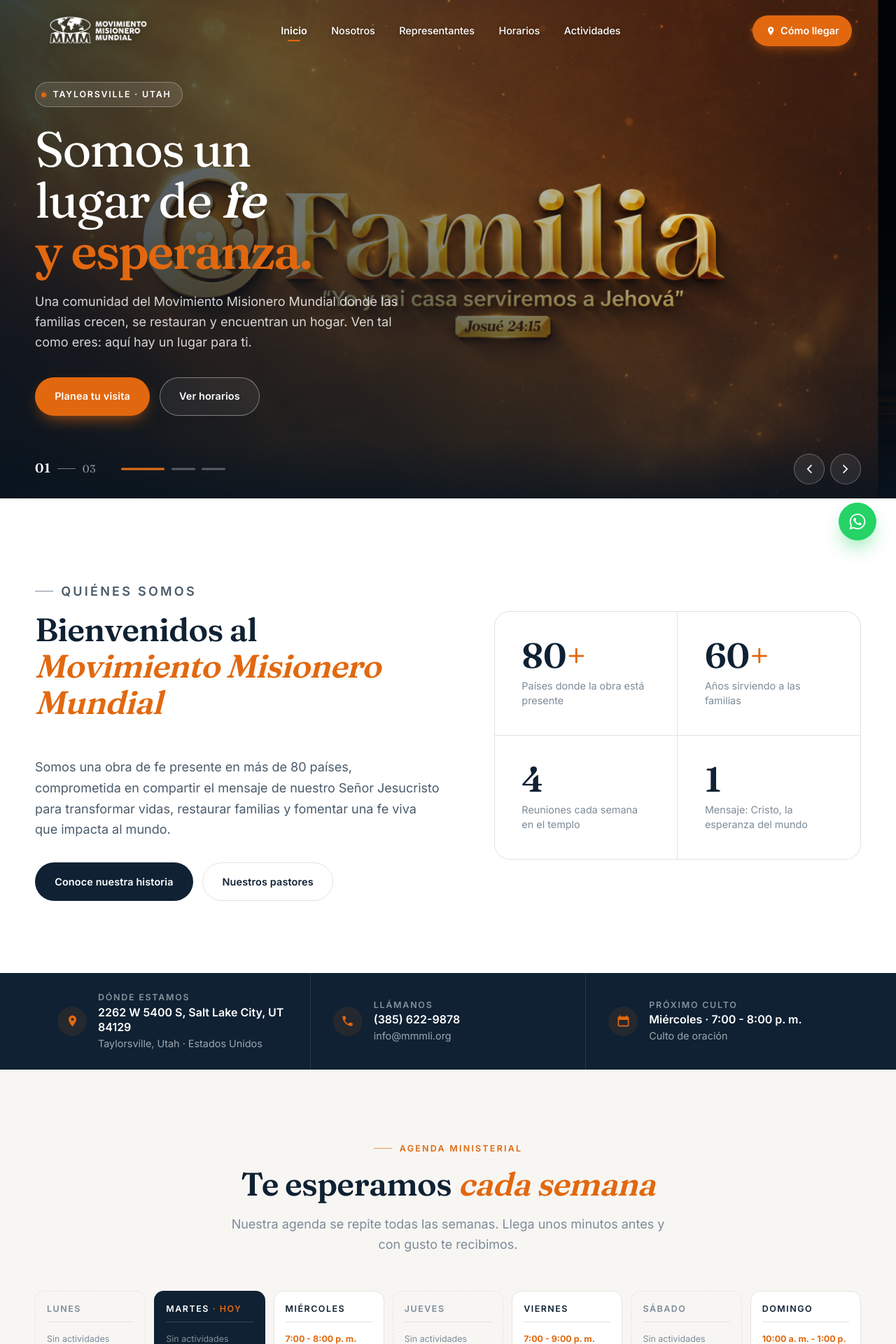
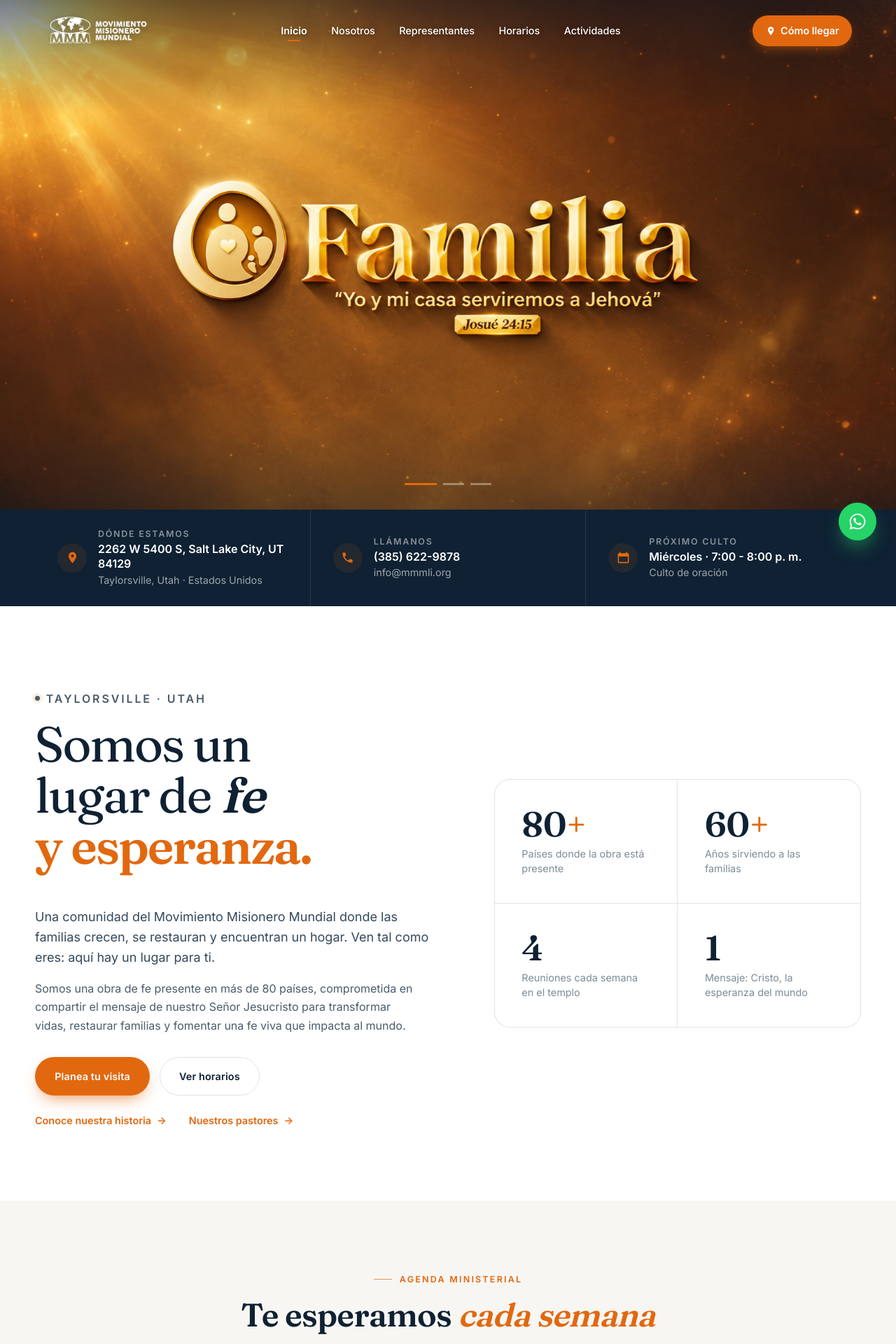
Before and after one commit to DevPaulSuarez/MMM-Utha, a PHP site: page / in a window 1280 px wide. Shown: the top 1920 px of the page at 70% size. Run offline with PHP 8.4, Linux system fonts and the light colour scheme.

Commit message:
El slider vuelve a ser solo imagenes y su mensaje baja a Quienes somos
- Revertido el cambio anterior del slider y del orden: el inicio
  vuelve a ser slider, tira de datos y luego Quienes somos.
- El slider queda limpio, sin texto encima, con una sombra fina
  arriba y abajo para que se lean el menu y los puntos; su altura
  recorta menos la foto.
- Taylorsville · Utah, 'Somos un lugar de fe y esperanza', el parrafo
  de bienvenida y los botones Planea tu visita / Ver horarios pasan a
  encabezar Quienes somos, donde ese titular es ahora el h1.
- Conoce nuestra historia y Nuestros pastores siguen accesibles como
  enlaces al pie de esa seccion.

Co-Authored-By: Claude Opus 5 <noreply@anthropic.com>
Claude-Session: https://claude.ai/code/session_01XB6ooeYXJupbk3rjXZ7aGX

```diff
--- a/css/style.css
+++ b/css/style.css
@@ -335,13 +335,15 @@ h1, h2, h3, h4 {
 .header--menu-abierto .nav__toggle span::after  { transform: translateY(-6px) rotate(-45deg); }
 
 /* 5. Hero ------------------------------------------------------ */
+/* Solo las imágenes: el mensaje de bienvenida vive en la sección
+   "Quiénes somos" */
 .hero {
   position: relative;
   overflow: hidden;
   background: var(--ink);
   /* Se mete bajo el header para que el cristal tenga imagen detrás */
   margin-top: calc(-1 * var(--alto-header, 76px));
-  height: calc(clamp(560px, 78vh, 820px) + var(--alto-header, 76px));
+  height: calc(clamp(440px, 50vw, 700px) + var(--alto-header, 76px));
 }
 
 .slider__pista {
@@ -357,249 +359,82 @@ h1, h2, h3, h4 {
   height: 100%;
   object-fit: cover;
   object-position: center;
-  transform: scale(1.04);
-  transition: transform 1.2s var(--ease);
-}
-
-/* La foto en pantalla se acerca despacio; al salir vuelve a su
-   sitio, así el movimiento nunca se acumula */
-.slider__slide.es-activa .slider__imagen {
-  animation: heroZoom 8s ease-out forwards;
-}
-
-@keyframes heroZoom {
-  from { transform: scale(1.04); }
-  to   { transform: scale(1.12); }
-}
-
-/* Velo para que el texto se lea sobre cualquier foto */
+  transform: scale(1.06);
+  animation: heroZoom 9s var(--ease) forwards;
+}
+
+@keyframes heroZoom { to { transform: scale(1); } }
+
+/* Sombra fina arriba y abajo: arriba para que se lea el menú,
+   abajo para que los puntos no se pierdan en una foto clara */
 .hero__velo {
   position: absolute;
   inset: 0;
   z-index: 2;
   pointer-events: none;
   background:
-    linear-gradient(to right, rgba(8, 20, 32, .82) 0%, rgba(8, 20, 32, .5) 45%, rgba(8, 20, 32, .15) 75%),
-    linear-gradient(to top, rgba(8, 20, 32, .75) 0%, transparent 55%);
-}
-
-.hero__contenido {
-  position: absolute;
-  inset: 0;
-  z-index: 3;
-  display: flex;
-  align-items: center;
-  padding-top: var(--alto-header, 76px);
-  /* Deja libre la franja de los controles */
-  padding-bottom: 5.5rem;
-}
-
-.hero__texto { max-width: 40rem; color: #fff; }
-
-/* El mensaje entra de a poco al abrir la página */
-.hero__texto > * { animation: heroEntra .9s var(--ease) backwards; }
-.hero__marca    { animation-delay: .15s; }
-.hero__titulo   { animation-delay: .28s; }
-.hero__bajada   { animation-delay: .4s; }
-.hero__acciones { animation-delay: .52s; }
-
-@keyframes heroEntra {
-  from { opacity: 0; transform: translateY(18px); }
-  to   { opacity: 1; transform: none; }
-}
-
-.hero__marca {
-  display: inline-flex;
-  align-items: center;
-  gap: .6rem;
-  margin-bottom: 1.4rem;
-  padding: .42rem .95rem .42rem .5rem;
-  border: 1px solid rgba(255, 255, 255, .28);
-  border-radius: 999px;
-  background: rgba(255, 255, 255, .1);
-  -webkit-backdrop-filter: blur(8px);
-          backdrop-filter: blur(8px);
-  font-size: var(--t-xs);
-  font-weight: 600;
-  letter-spacing: .14em;
-  text-transform: uppercase;
-}
-.hero__marca i {
-  width: 7px;
-  height: 7px;
-  border-radius: 50%;
-  background: var(--acento);
-  box-shadow: 0 0 0 4px var(--acento-luz);
-}
-
-.hero__titulo {
-  color: #fff;
-  font-size: var(--t-3xl);
-  font-weight: 400;
-  line-height: 1.04;
-  letter-spacing: -.03em;
-  text-wrap: balance;
-}
-.hero__titulo em {
-  font-style: italic;
-  font-weight: 600;
-  color: #fff;
-}
-.hero__titulo b {
-  display: block;
-  font-weight: 600;
-  color: var(--acento);
-}
-
-.hero__bajada {
-  margin-top: 1.35rem;
-  max-width: 34rem;
-  color: rgba(255, 255, 255, .82);
-  font-size: var(--t-lg);
-  line-height: 1.6;
-}
-
-.hero__acciones {
-  display: flex;
-  flex-wrap: wrap;
-  gap: .85rem;
-  margin-top: 2.2rem;
-}
-
-/* Controles del slider ---------------------------------------- */
-.hero__controles {
+    linear-gradient(to bottom, rgba(8, 20, 32, .55) 0%, transparent 22%),
+    linear-gradient(to top, rgba(8, 20, 32, .45) 0%, transparent 20%);
+}
+
+/* Controles del slider */
+.slider__puntos {
   position: absolute;
   left: 0;
   right: 0;
-  bottom: 0;
-  z-index: 5;
-  padding-block: clamp(1rem, 2.5vh, 1.9rem);
-  /* Un velo propio para que los controles se lean sobre la foto */
-  background: linear-gradient(to top, rgba(8, 20, 32, .6), transparent);
-}
-
-.hero__controles-fila {
-  display: flex;
-  align-items: center;
-  gap: clamp(1rem, 3vw, 2.25rem);
-}
-
-/* Contador 01 — 03 */
-.slider__contador {
-  display: flex;
-  align-items: center;
-  gap: .6rem;
-  flex-shrink: 0;
-  font-family: var(--display);
-  font-size: 1.15rem;
-  font-weight: 600;
-  color: #fff;
-  letter-spacing: .04em;
-  line-height: 1;
-}
-.slider__contador-linea {
-  width: 26px;
-  height: 1px;
-  background: rgba(255, 255, 255, .45);
-}
-.slider__contador-total {
-  color: rgba(255, 255, 255, .55);
-  font-size: .95rem;
-  font-weight: 400;
-}
-
-/* Barras de avance */
-.slider__puntos {
-  display: flex;
-  align-items: center;
-  gap: .6rem;
-  flex: 1 1 auto;
+  bottom: clamp(.9rem, 3vh, 2.2rem);
+  z-index: 4;
+  display: flex;
+  justify-content: center;
+  gap: .55rem;
 }
 
 .slider__punto {
-  position: relative;
-  width: 34px;
+  width: 30px;
   height: 3px;
   /* El relleno agranda la zona que se puede tocar con el dedo sin
-     engordar la barrita */
-  padding: 12px 0;
+     engordar la barrita: se pinta solo sobre el contenido */
+  padding: 11px 0;
   box-sizing: content-box;
+  background-clip: content-box;
   border: 0;
-  background: none;
+  border-radius: 3px;
+  background-color: rgba(255, 255, 255, .35);
   cursor: pointer;
-  transition: width .45s var(--ease);
-}
-
-/* El riel */
-.slider__punto::before {
-  content: "";
+  transition: background-color .3s var(--ease), width .3s var(--ease);
+}
+.slider__punto:hover { background-color: rgba(255, 255, 255, .6); }
+.slider__punto--activo { width: 46px; background-color: var(--acento); }
+
+.hero__flecha {
   position: absolute;
-  left: 0;
-  right: 0;
   top: 50%;
-  height: 3px;
-  transform: translateY(-50%);
-  border-radius: 3px;
-  background: rgba(255, 255, 255, .3);
-  transition: background .3s var(--ease);
-}
-.slider__punto:hover::before { background: rgba(255, 255, 255, .55); }
-
-/* Lo recorrido del tiempo que falta para el siguiente banner */
-.slider__punto-barra {
-  position: absolute;
-  left: 0;
-  top: 50%;
-  width: 0;
-  height: 3px;
-  transform: translateY(-50%);
-  border-radius: 3px;
-  background: var(--acento);
-}
-
-.slider__punto--activo { width: 62px; }
-.slider__punto--activo .slider__punto-barra {
-  animation: avanceSlider var(--slider-tiempo, 6000ms) linear forwards;
-}
-/* Mientras el visitante mira o toca, el avance se congela */
-.hero--pausado .slider__punto--activo .slider__punto-barra {
-  animation-play-state: paused;
-}
-
-@keyframes avanceSlider { to { width: 100%; } }
-
-/* Flechas */
-.slider__flechas { display: flex; gap: .5rem; flex-shrink: 0; }
-
-.hero__flecha {
+  z-index: 4;
   display: grid;
   place-items: center;
-  width: 44px;
-  height: 44px;
-  border: 1px solid rgba(255, 255, 255, .28);
+  width: 48px;
+  height: 48px;
+  transform: translateY(-50%);
+  border: 1px solid rgba(255, 255, 255, .3);
   border-radius: 50%;
   background: rgba(255, 255, 255, .08);
-  -webkit-backdrop-filter: blur(8px);
-          backdrop-filter: blur(8px);
+  -webkit-backdrop-filter: blur(6px);
+          backdrop-filter: blur(6px);
   color: #fff;
+  font-size: 1rem;
   cursor: pointer;
-  transition: background .3s var(--ease), border-color .3s var(--ease),
-              transform .3s var(--ease);
-}
-.hero__flecha svg { width: 20px; height: 20px; fill: currentColor; }
-.hero__flecha:hover {
-  background: #fff;
-  border-color: #fff;
-  color: var(--ink);
-  transform: translateY(-2px);
-}
+  opacity: 0;
+  transition: opacity .3s var(--ease), background .3s var(--ease);
+}
+.hero:hover .hero__flecha,
+.hero__flecha:focus-visible { opacity: 1; }
+.hero__flecha:hover { background: rgba(255, 255, 255, .22); }
+.hero__flecha--prev { left: clamp(.8rem, 2vw, 2rem); }
+.hero__flecha--next { right: clamp(.8rem, 2vw, 2rem); }
 
 @media (prefers-reduced-motion: reduce) {
   .slider__pista { transition: none; }
-  .slider__slide.es-activa .slider__imagen,
   .slider__imagen { animation: none; transform: none; }
-  .hero__texto > * { animation: none; }
-  .slider__punto--activo .slider__punto-barra { animation: none; width: 100%; }
 }
 
 /* 6. Componentes ----------------------------------------------- */
@@ -852,9 +687,53 @@ a.barra-info__item:hover { background: #16293c; }
 
 .somos__texto p {
   margin-top: var(--s-2);
-  font-size: var(--t-lg);
+  font-size: var(--t-md);
   color: var(--tinta);
-  max-width: 52ch;
+  max-width: 54ch;
+}
+
+/* Antetítulo con el punto naranja: viene del banner */
+.eyebrow--lugar { gap: .55rem; }
+.eyebrow--lugar::before { display: none; }
+.eyebrow--lugar i {
+  width: 7px;
+  height: 7px;
+  border-radius: 50%;
+  background: currentColor;
+  box-shadow: 0 0 0 4px var(--acento-luz);
+}
+
+/* Titular de bienvenida */
+.sec-title--grande {
+  font-size: var(--t-3xl);
+  font-weight: 400;
+  line-height: 1.04;
+  letter-spacing: -.03em;
+  text-wrap: balance;
+}
+.sec-title--grande em {
+  font-style: italic;
+  font-weight: 600;
+  color: var(--ink);
+}
+.sec-title--grande b {
+  display: block;
+  font-weight: 600;
+  color: var(--acento);
+}
+
+/* Primer párrafo, un punto por encima del resto */
+.somos__entrada {
+  font-size: var(--t-lg) !important;
+  color: var(--ink-suave) !important;
+  line-height: 1.6;
+}
+
+.somos__enlaces {
+  display: flex;
+  flex-wrap: wrap;
+  gap: .4rem 2rem;
+  margin-top: var(--s-3) !important;
 }
 .somos__acciones { display: flex; flex-wrap: wrap; gap: .85rem; margin-top: var(--s-4); }
 
--- a/index.html
+++ b/index.html
@@ -60,94 +60,13 @@
         <div class="slider__pista" id="bannerPista"></div>
         <div class="hero__velo" aria-hidden="true"></div>
 
-        <div class="hero__contenido">
-          <div class="contenedor">
-            <div class="hero__texto">
-              <p class="hero__marca"><i aria-hidden="true"></i> Taylorsville · Utah</p>
-              <h1 class="hero__titulo">
-                Somos un lugar de <em>fe</em>
-                <b>y esperanza.</b>
-              </h1>
-              <p class="hero__bajada">
-                Una comunidad del Movimiento Misionero Mundial donde las
-                familias crecen, se restauran y encuentran un hogar. Ven tal
-                como eres: aquí hay un lugar para ti.
-              </p>
-              <div class="hero__acciones">
-                <a class="btn btn--primario" href="#visitanos">Planea tu visita</a>
-                <a class="btn btn--claro" href="#agenda">Ver horarios</a>
-              </div>
-            </div>
-          </div>
-        </div>
+        <button class="hero__flecha hero__flecha--prev" id="bannerPrev"
+                type="button" aria-label="Banner anterior">❮</button>
+        <button class="hero__flecha hero__flecha--next" id="bannerNext"
+                type="button" aria-label="Banner siguiente">❯</button>
 
-        <!-- Controles: contador, barras de avance y flechas -->
-        <div class="hero__controles">
-          <div class="contenedor hero__controles-fila">
-            <p class="slider__contador" aria-hidden="true">
-              <span id="bannerActual">01</span>
-              <span class="slider__contador-linea"></span>
-              <span class="slider__contador-total" id="bannerTotal">01</span>
-            </p>
-
-            <div class="slider__puntos" id="bannerPuntos" role="tablist"
-                 aria-label="Seleccionar banner"></div>
-
-            <div class="slider__flechas">
-              <button class="hero__flecha" id="bannerPrev" type="button"
-                      aria-label="Banner anterior">
-                <svg viewBox="0 0 24 24" aria-hidden="true"><path d="M15.4 4.6 8 12l7.4 7.4 1.4-1.4L10.8 12l6-6z"/></svg>
-              </button>
-              <button class="hero__flecha" id="bannerNext" type="button"
-                      aria-label="Banner siguiente">
-                <svg viewBox="0 0 24 24" aria-hidden="true"><path d="M8.6 4.6 7.2 6l6 6-6 6 1.4 1.4L16 12z"/></svg>
-              </button>
-            </div>
-          </div>
-        </div>
-      </section>
-
-      <!-- ===== Quiénes somos ===== -->
-      <section class="seccion" id="nosotros">
-        <div class="contenedor somos__grid">
-          <div class="somos__texto reveal">
-            <header class="sec-head">
-              <p class="eyebrow">Quiénes somos</p>
-              <h2 class="sec-title">
-                Bienvenidos al <em>Movimiento Misionero Mundial</em>
-              </h2>
-            </header>
-            <p>
-              Somos una obra de fe presente en más de 80 países, comprometida
-              en compartir el mensaje de nuestro Señor Jesucristo para
-              transformar vidas, restaurar familias y fomentar una fe viva que
-              impacta al mundo.
-            </p>
-            <div class="somos__acciones">
-              <a class="btn btn--oscuro" href="paginas/nosotros.html">Conoce nuestra historia</a>
-              <a class="btn btn--linea" href="paginas/representantes.html">Nuestros pastores</a>
-            </div>
-          </div>
-
-          <div class="somos__cifras reveal">
-            <div class="cifra">
-              <p class="cifra__num">80<span>+</span></p>
-              <p class="cifra__txt">Países donde la obra está presente</p>
-            </div>
-            <div class="cifra">
-              <p class="cifra__num">60<span>+</span></p>
-              <p class="cifra__txt">Años sirviendo a las familias</p>
-            </div>
-            <div class="cifra">
-              <p class="cifra__num">4</p>
-              <p class="cifra__txt">Reuniones cada semana en el templo</p>
-            </div>
-            <div class="cifra">
-              <p class="cifra__num">1</p>
-              <p class="cifra__txt">Mensaje: Cristo, la esperanza del mundo</p>
-            </div>
-          </div>
-        </div>
+        <div class="slider__puntos" id="bannerPuntos" role="tablist"
+             aria-label="Seleccionar banner"></div>
       </section>
 
       <!-- ===== Contacto rápido ===== -->
@@ -187,6 +106,60 @@
                 <span class="barra-info__extra">Todas las semanas en el templo</span>
               </span>
             </a>
+          </div>
+        </div>
+      </section>
+
+      <!-- ===== Quiénes somos ===== -->
+      <section class="seccion" id="nosotros">
+        <div class="contenedor somos__grid">
+          <div class="somos__texto reveal">
+            <header class="sec-head">
+              <p class="eyebrow eyebrow--lugar">
+                <i aria-hidden="true"></i> Taylorsville · Utah
+              </p>
+              <h1 class="sec-title sec-title--grande">
+                Somos un lugar de <em>fe</em><b>y esperanza.</b>
+              </h1>
+            </header>
+            <p class="somos__entrada">
+              Una comunidad del Movimiento Misionero Mundial donde las familias
+              crecen, se restauran y encuentran un hogar. Ven tal como eres:
+              aquí hay un lugar para ti.
+            </p>
+            <p>
+              Somos una obra de fe presente en más de 80 países, comprometida
+              en compartir el mensaje de nuestro Señor Jesucristo para
+              transformar vidas, restaurar familias y fomentar una fe viva que
+              impacta al mundo.
+            </p>
+            <div class="somos__acciones">
+              <a class="btn btn--primario" href="paginas/horarios.html">Planea tu visita</a>
+              <a class="btn btn--linea" href="#agenda">Ver horarios</a>
+            </div>
+            <p class="somos__enlaces">
+              <a class="enlace-flecha" href="paginas/nosotros.html">Conoce nuestra historia</a>
+              <a class="enlace-flecha" href="paginas/representantes.html">Nuestros pastores</a>
+            </p>
+          </div>
+
+          <div class="somos__cifras reveal">
+            <div class="cifra">
+              <p class="cifra__num">80<span>+</span></p>
+              <p class="cifra__txt">Países donde la obra está presente</p>
+            </div>
+            <div class="cifra">
+              <p class="cifra__num">60<span>+</span></p>
+              <p class="cifra__txt">Años sirviendo a las familias</p>
+            </div>
+            <div class="cifra">
+              <p class="cifra__num">4</p>
+              <p class="cifra__txt">Reuniones cada semana en el templo</p>
+            </div>
+            <div class="cifra">
+              <p class="cifra__num">1</p>
+              <p class="cifra__txt">Mensaje: Cristo, la esperanza del mundo</p>
+            </div>
           </div>
         </div>
       </section>
--- a/js/main.js
+++ b/js/main.js
@@ -116,44 +116,24 @@ function iniciarSlider() {
     </div>
   `).join("");
 
-  /* Cada punto lleva dentro la barra que marca el tiempo que falta
-     para pasar al siguiente */
   puntos.innerHTML = BANNERS.map((_, i) => `
     <button class="slider__punto" type="button" role="tab"
-            data-indice="${i}" aria-label="Ir al banner ${i + 1}">
-      <span class="slider__punto-barra"></span>
-    </button>
+            data-indice="${i}" aria-label="Ir al banner ${i + 1}"></button>
   `).join("");
 
   const listaPuntos = [...puntos.querySelectorAll(".slider__punto")];
-  const diapositivas = [...pista.querySelectorAll(".slider__slide")];
   const total = BANNERS.length;
   let actual = 0;
   let temporizador = null;
   const INTERVALO = 6000;
 
-  /* El CSS usa este tiempo para la barra de avance de los puntos */
-  slider.style.setProperty("--slider-tiempo", `${INTERVALO}ms`);
-
-  const contador = document.getElementById("bannerActual");
-  const contadorTotal = document.getElementById("bannerTotal");
-  const dosDigitos = (n) => String(n).padStart(2, "0");
-  if (contadorTotal) contadorTotal.textContent = dosDigitos(total);
-
   function mostrar(indice) {
     actual = (indice + total) % total;
     pista.style.transform = `translateX(-${actual * 100}%)`;
-
-    /* La clase marca la diapositiva visible: el CSS le da el
-       acercamiento lento mientras está en pantalla */
-    diapositivas.forEach((d, i) => d.classList.toggle("es-activa", i === actual));
-
     listaPuntos.forEach((p, i) => {
       p.classList.toggle("slider__punto--activo", i === actual);
       p.setAttribute("aria-selected", i === actual);
     });
-
-    if (contador) contador.textContent = dosDigitos(actual + 1);
   }
 
   const siguiente = () => mostrar(actual + 1);
@@ -162,13 +142,11 @@ function iniciarSlider() {
   function arrancar() {
     if (total < 2) return;
     detener();
-    slider.classList.remove("hero--pausado");
     temporizador = setInterval(siguiente, INTERVALO);
   }
   function detener() {
     clearInterval(temporizador);
     temporizador = null;
-    slider.classList.add("hero--pausado");
   }
   /* Reinicia el automático después de una acción manual */
   const tras = (accion) => () => { accion(); arrancar(); };
```
Also changed, not shown: other parts of css/style.css (+14 -32 lines).
